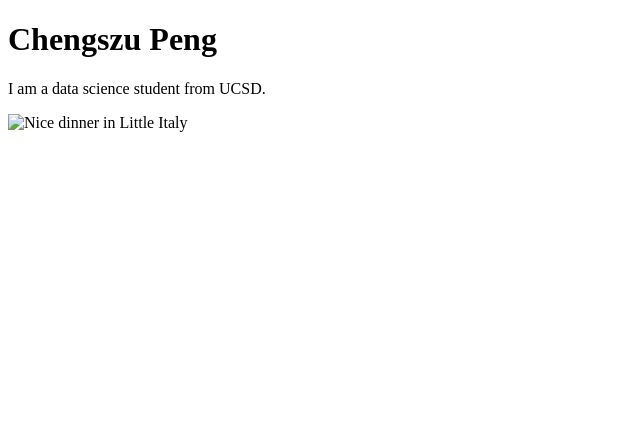
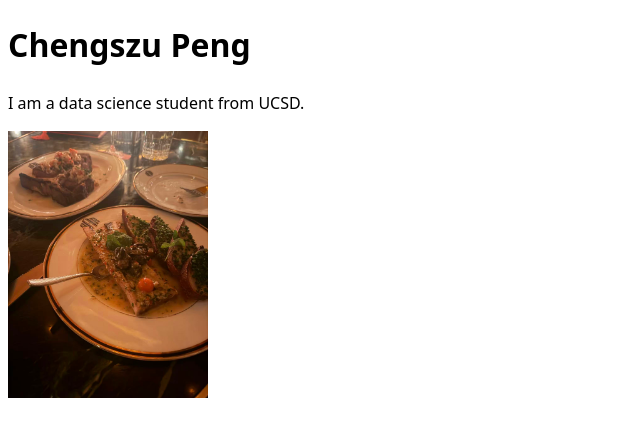
Before and after one commit to ChengszuPeng/portfolio, a plain HTML site: page index.html in a window 1280 px wide. Shown: the whole page, without its empty margins (0-640 px from the left). Drawn offline with Linux system fonts and the light colour scheme.

Commit message:
image fixing

```diff
--- a/index.html
+++ b/index.html
@@ -10,6 +10,6 @@
 <body>
     <h1>Chengszu Peng</h1>
     <p>I am a data science student from UCSD.</p>
-    <img src="images/IMG_1109.jpg" alt="Nice dinner in Little Italy" width="200">
+    <img src="images/dinner.jpg" alt="Nice dinner in Little Italy" width="200">
 </body>
 </html>
--- a/style.css
+++ b/style.css
@@ -0,0 +1,6 @@
+body {
+  /* Set line height to 1.5 times the font size
+	   and use the OS’s UI font as the website font
+	 */
+  font: 100%/1.5 system-ui;
+}
```
Also changed, not shown: images/IMG_1109.jpg (deleted), images/dinner.jpg (added).
